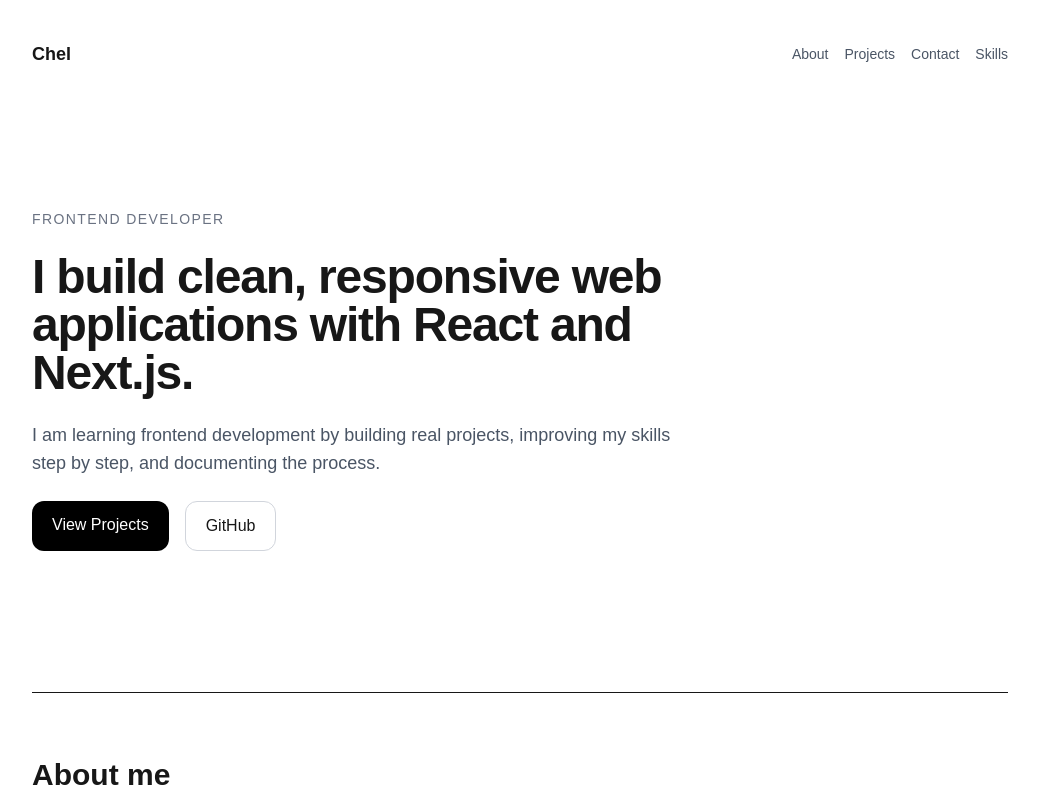
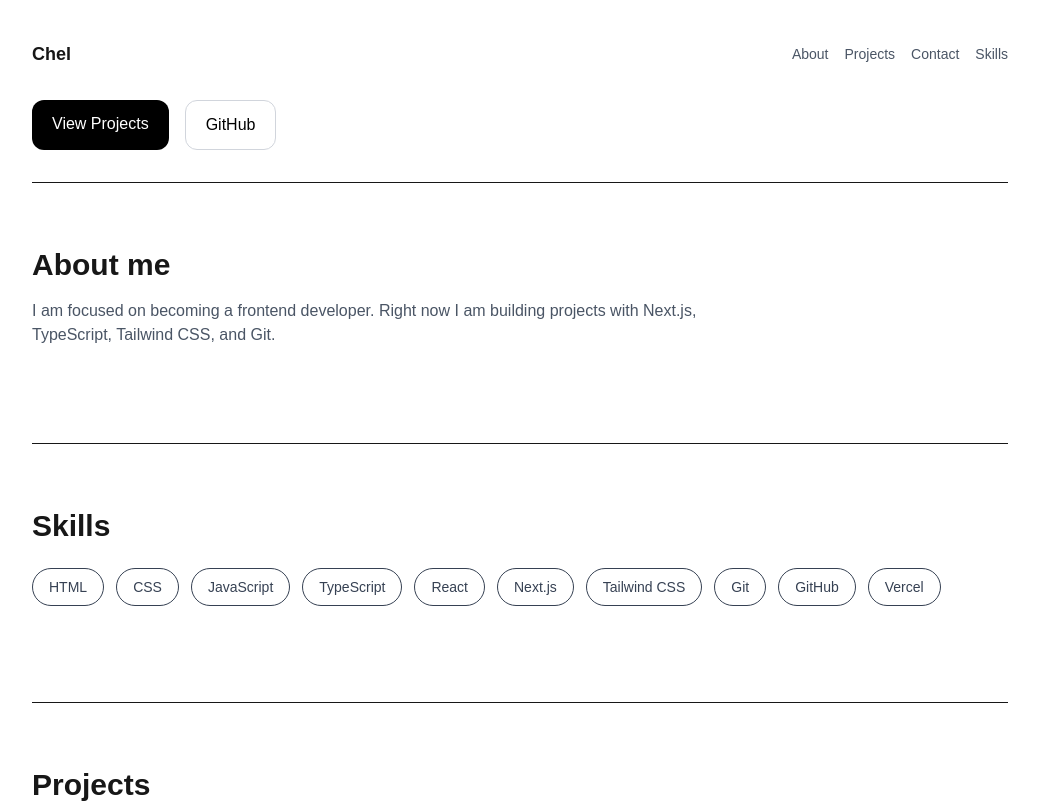
Before and after one commit to ILLiDiuM1/try-better, a Next.js app: page / in a window 1280 px wide. Shown: the top 803 px of the page, without its empty margins (120-1159 px from the left). Built offline with nearby package versions, Linux system fonts and the light colour scheme.

Commit message:
Обновление buttom и добавление обратной связи

```diff
--- /dev/null
+++ b/components/Button.tsx
@@ -0,0 +1,22 @@
+type ButtonProps = {
+  href: string;
+  children: React.ReactNode;
+  variant?: "primary" | "secondary";
+};
+
+export function Button({ href, children, variant = "primary" }: ButtonProps) {
+  const styles = {
+    primary: "bg-black text-white",
+    secondary: "border border-gray-300 text-black",
+  };
+
+  return (
+    <a
+      href={href}
+      className={`rounded-xl px-5 py-3 ${styles[variant]}`}
+      target={href.startsWith("http") ? "_blank" : undefined}
+    >
+      {children}
+    </a>
+  );
+}
--- /dev/null
+++ b/components/ContactForm.tsx
@@ -0,0 +1,46 @@
+"use client";
+
+import { useState } from "react";
+
+export function ContactForm() {
+  const [name, setName] = useState("");
+  const [message, setMessage] = useState("");
+
+  function handleSubmit(e: React.FormEvent) {
+    e.preventDefault();
+
+    console.log({
+      name,
+      message,
+    });
+
+    setName("");
+    setMessage("");
+  }
+
+  return (
+    <form onSubmit={handleSubmit} className="mt-6 flex flex-col gap-4">
+      <input
+        type="text"
+        placeholder="Your name"
+        value={name}
+        onChange={(e) => setName(e.target.value)}
+        className="rounded-xl border px-4 py-3"
+      />
+
+      <textarea
+        placeholder="Your message"
+        value={message}
+        onChange={(e) => setMessage(e.target.value)}
+        className="min-h-[120px] rounded-xl border px-4 py-3"
+      />
+
+      <button
+        type="submit"
+        className="w-fit rounded-xl bg-black px-5 py-3 text-white"
+      >
+        Send
+      </button>
+    </form>
+  );
+}
--- a/components/Hero.tsx
+++ b/components/Hero.tsx
@@ -1,3 +1,6 @@
+
+import { Button } from "@/components/Button";
+
 type HeroProps = {
   title: string;
   subtitle: string;
@@ -7,28 +10,12 @@
 
 export function Hero({ title, subtitle, label, githubUrl }: HeroProps) {
   return (
-    <section className="flex min-h-[70vh] flex-col justify-center gap-6">
-      <p className="text-sm font-medium uppercase tracking-widest text-gray-500">
-        {label}
-      </p>
+    <div className="flex gap-4">
+      <Button href="#projects">View Projects</Button>
 
-      <h1 className="max-w-3xl text-5xl font-bold tracking-tight">{title}</h1>
-
-      <p className="max-w-2xl text-lg text-gray-600">{subtitle}</p>
-
-      <div className="flex gap-4">
-        <a href="#projects" className="rounded-xl bg-black px-5 py-3 text-white">
-          View Projects
-        </a>
-
-        <a
-          href={githubUrl}
-          target="_blank"
-          className="rounded-xl border border-gray-300 px-5 py-3"
-        >
-          GitHub
-        </a>
-      </div>
-    </section>
+      <Button href={githubUrl} variant="secondary">
+        GitHub
+      </Button>
+    </div>
   );
 }
```
